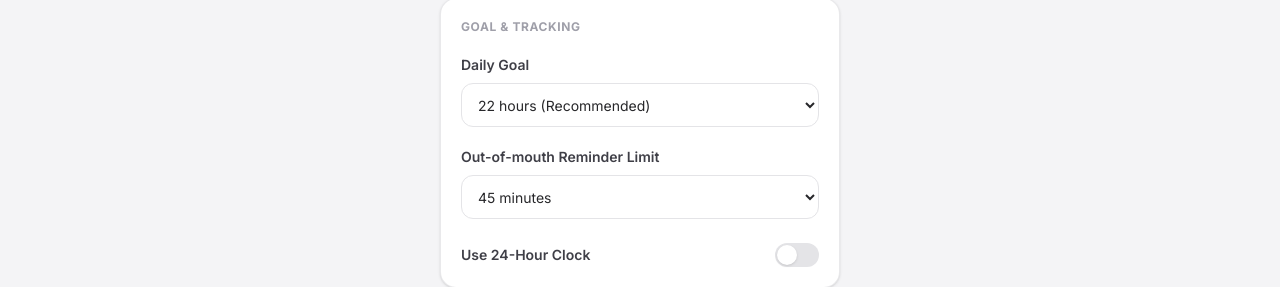
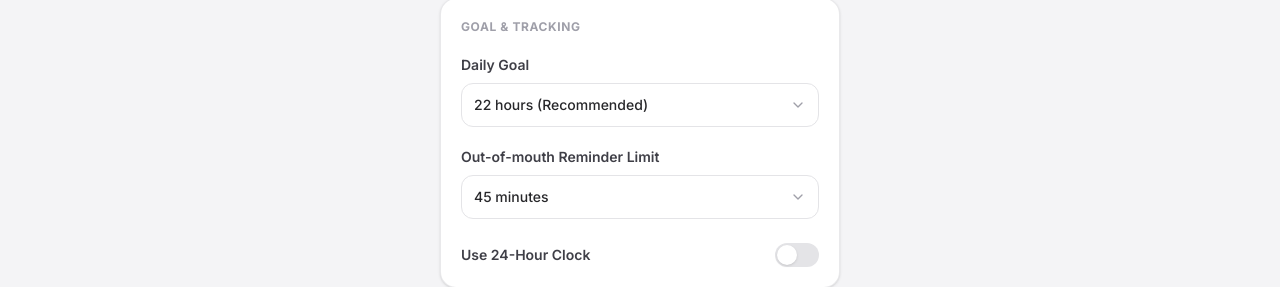
Before and after one commit to alejocerutti4/align-track, a React (Vite) app: page / in a window 1280 px wide. Both pictures are taken after a click on the button "Settings". Shown: the part 142-429 px from the top of the page. Built offline with nearby package versions, Linux system fonts and the light colour scheme.

Commit message:
Replace native select tags with CustomSelect component in Settings

```diff
--- a/src/features/Settings.tsx
+++ b/src/features/Settings.tsx
@@ -1,6 +1,70 @@
-import React, { useRef, useState } from 'react';
+import React, { useRef, useState, useEffect } from 'react';
 import { useStore } from '../store/useStore';
-import { Download, Upload, RotateCcw, AlertTriangle, CheckCircle, Bell } from 'lucide-react';
+import { Download, Upload, RotateCcw, AlertTriangle, CheckCircle, Bell, ChevronDown, Check } from 'lucide-react';
+
+interface CustomSelectProps {
+  value: number;
+  options: { value: number; label: string }[];
+  onChange: (value: number) => void;
+}
+
+const CustomSelect: React.FC<CustomSelectProps> = ({ value, options, onChange }) => {
+  const [isOpen, setIsOpen] = useState(false);
+  const containerRef = useRef<HTMLDivElement>(null);
+
+  const selectedOption = options.find((opt) => opt.value === value);
+
+  useEffect(() => {
+    const handleClickOutside = (event: MouseEvent) => {
+      if (containerRef.current && !containerRef.current.contains(event.target as Node)) {
+        setIsOpen(false);
+      }
+    };
+    document.addEventListener('mousedown', handleClickOutside);
+    return () => document.removeEventListener('mousedown', handleClickOutside);
+  }, []);
+
+  return (
+    <div className="relative w-full" ref={containerRef}>
+      <button
+        type="button"
+        onClick={() => setIsOpen(!isOpen)}
+        className="flex items-center justify-between w-full h-11 px-3 border border-zinc-200 dark:border-zinc-800 rounded-xl bg-white dark:bg-zinc-900 text-sm font-medium text-zinc-800 dark:text-zinc-200 focus:outline-none focus:ring-1 focus:ring-brand-green transition-colors cursor-pointer text-left"
+      >
+        <span>{selectedOption?.label}</span>
+        <ChevronDown className={`w-4 h-4 text-zinc-400 dark:text-zinc-500 transition-transform ${isOpen ? 'rotate-180' : ''}`} />
+      </button>
+
+      {isOpen && (
+        <div className="absolute left-0 right-0 z-50 mt-1.5 w-full bg-white dark:bg-zinc-900 border border-zinc-200 dark:border-zinc-800 rounded-xl shadow-xl overflow-hidden animate-fade-in">
+          <div className="py-1 max-h-60 overflow-y-auto no-scrollbar">
+            {options.map((option) => {
+              const isSelected = option.value === value;
+              return (
+                <button
+                  key={option.value}
+                  type="button"
+                  onClick={() => {
+                    onChange(option.value);
+                    setIsOpen(false);
+                  }}
+                  className={`flex items-center justify-between w-full h-11 px-3.5 text-sm transition-colors text-left cursor-pointer ${
+                    isSelected
+                      ? 'bg-brand-green/10 text-brand-green font-semibold dark:bg-brand-green/20'
+                      : 'text-zinc-700 hover:bg-zinc-50 dark:text-zinc-300 dark:hover:bg-zinc-950'
+                  }`}
+                >
+                  <span>{option.label}</span>
+                  {isSelected && <Check className="w-4 h-4 text-brand-green" />}
+                </button>
+              );
+            })}
+          </div>
+        </div>
+      )}
+    </div>
+  );
+};
 
 export const Settings: React.FC = () => {
   const settings = useStore((state) => state.settings);
@@ -98,16 +162,16 @@ export const Settings: React.FC = () => {
             <label className="text-sm font-semibold text-zinc-700 dark:text-zinc-300">
               Daily Goal
             </label>
-            <select
+            <CustomSelect
               value={settings.dailyGoalMinutes}
-              onChange={(e) => updateSettings({ dailyGoalMinutes: parseInt(e.target.value) })}
-              className="w-full h-11 px-3 border border-zinc-200 dark:border-zinc-800 rounded-xl bg-transparent text-sm focus:outline-none focus:ring-1 focus:ring-brand-green dark:text-zinc-100"
-            >
-              <option value={20 * 60}>20 hours</option>
-              <option value={21 * 60}>21 hours</option>
-              <option value={22 * 60}>22 hours (Recommended)</option>
-              <option value={23 * 60}>23 hours</option>
-            </select>
+              onChange={(val) => updateSettings({ dailyGoalMinutes: val })}
+              options={[
+                { value: 20 * 60, label: '20 hours' },
+                { value: 21 * 60, label: '21 hours' },
+                { value: 22 * 60, label: '22 hours (Recommended)' },
+                { value: 23 * 60, label: '23 hours' },
+              ]}
+            />
           </div>
 
           {/* Reminders Selector */}
@@ -115,16 +179,16 @@ export const Settings: React.FC = () => {
             <label className="text-sm font-semibold text-zinc-700 dark:text-zinc-300">
               Out-of-mouth Reminder Limit
             </label>
-            <select
+            <CustomSelect
               value={settings.reminderMinutes}
-              onChange={(e) => updateSettings({ reminderMinutes: parseInt(e.target.value) })}
-              className="w-full h-11 px-3 border border-zinc-200 dark:border-zinc-800 rounded-xl bg-transparent text-sm focus:outline-none focus:ring-1 focus:ring-brand-green dark:text-zinc-100"
-            >
-              <option value={15}>15 minutes</option>
-              <option value={30}>30 minutes</option>
-              <option value={45}>45 minutes</option>
-              <option value={60}>60 minutes</option>
-            </select>
+              onChange={(val) => updateSettings({ reminderMinutes: val })}
+              options={[
+                { value: 15, label: '15 minutes' },
+                { value: 30, label: '30 minutes' },
+                { value: 45, label: '45 minutes' },
+                { value: 60, label: '60 minutes' },
+              ]}
+            />
           </div>
 
           {/* Clock format */}
```
